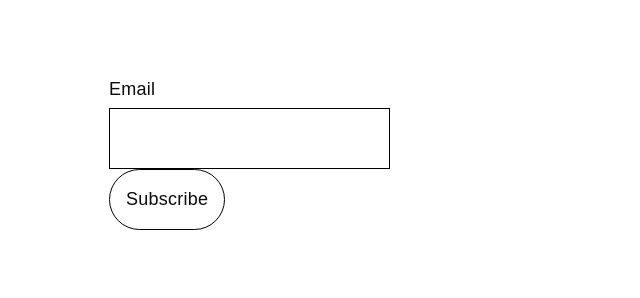
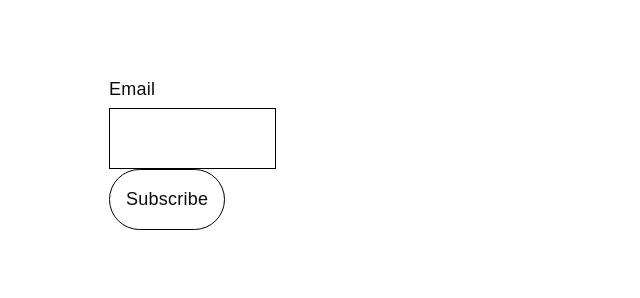
Before and after one commit to fdedic/fdedic.github.io, a Jekyll site: the page built from index.md, in a window 1280 px wide. Shown: the part 610-908 px from the top of the page, without its empty margins (151-791 px from the left). Built offline with Jekyll 4.4.1, drawn with Linux system fonts in a browser that asks for light colours; nearby versions of some CDN libraries; some web fonts are replaced.

Commit message:
Update base.css

```diff
--- a/assets/css/base.css
+++ b/assets/css/base.css
@@ -657,6 +657,10 @@
 
 /* Form */
 
+#mc_embed_signup {
+display: inline-block;
+}
+
 .form-label {
 display: block;
 color: #0b0c0c;
@@ -664,11 +668,10 @@
 }
 
 .form-control {
-  display: -moz-inline-stack;
-  display: inline-block;
-  padding: 1.0rem;
-  white-space: nowrap;
-  position: relative;
+display: -moz-inline-stack;
+padding: 1.0rem;
+white-space: nowrap;
+position: relative;
   border: 1px solid #000;
   text-decoration: none;
 }
@@ -693,11 +696,6 @@
 float: left;
 width: 100%;
 margin-bottom: 15px;
-}
-
-#mc_embed_signup input.email,
-#mc_embed_signup input.button {
-    display: inline-block;
 }
 
 /* Button */
```
